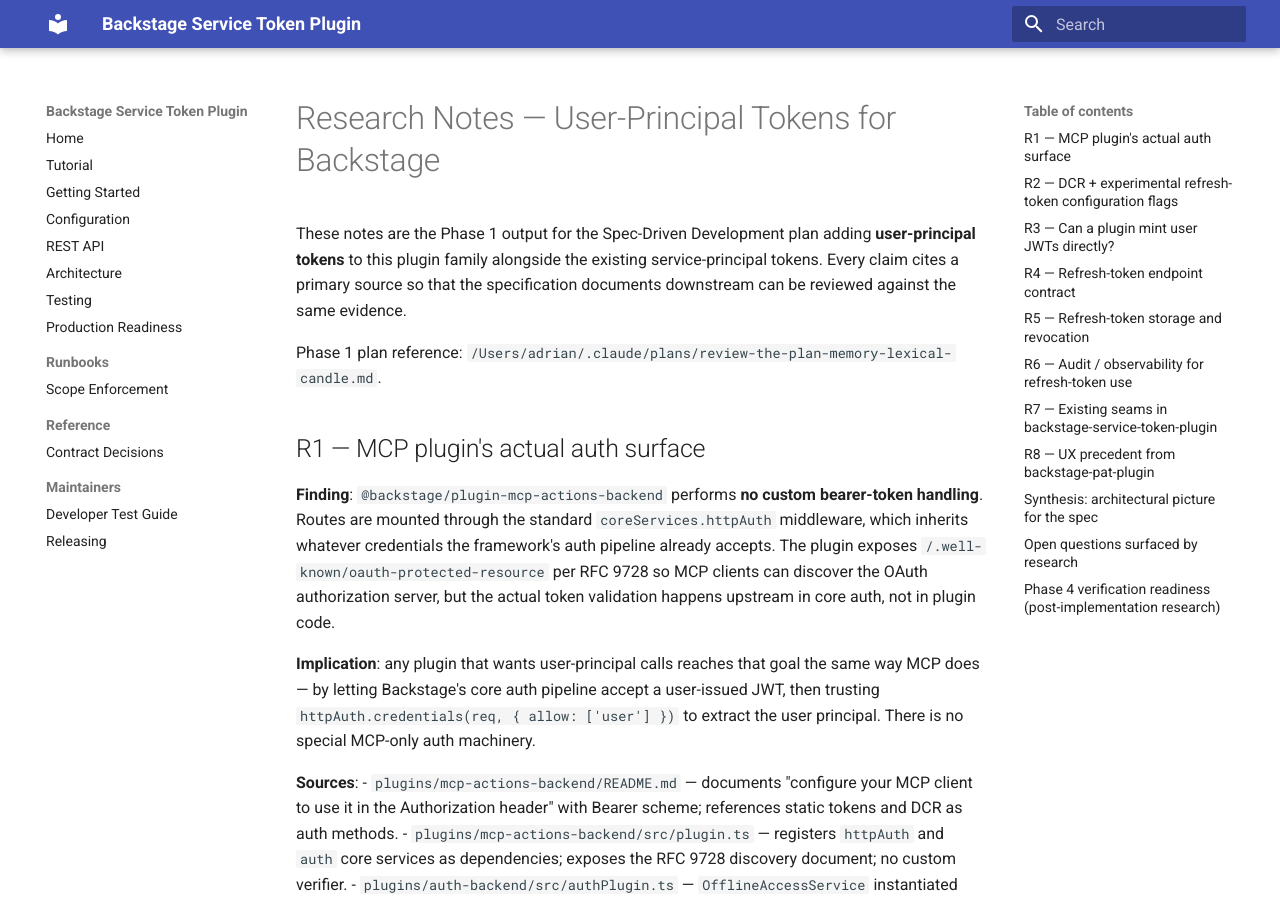
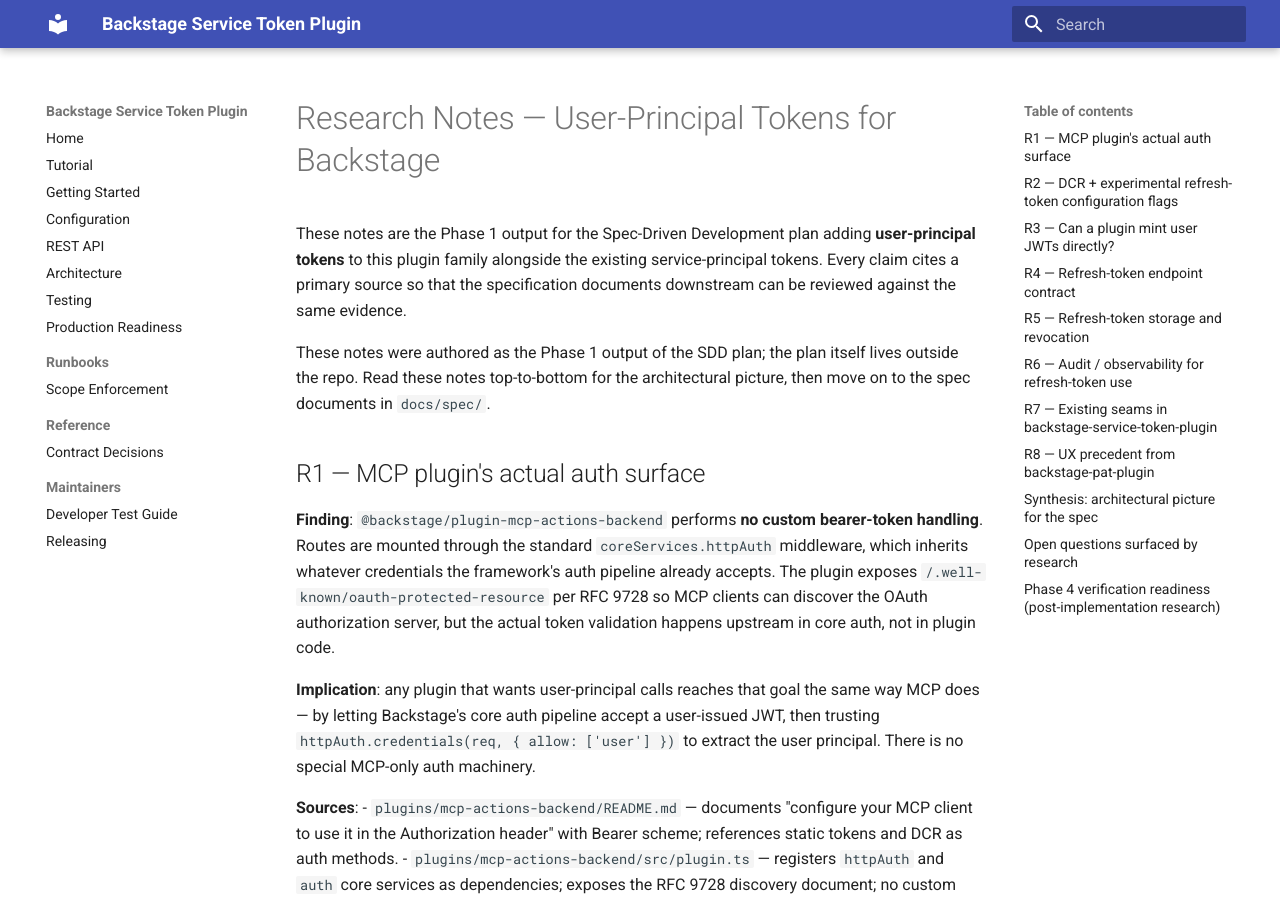
Before and after one commit to PrimeDX/backstage-access-tokens-plugin, an MkDocs documentation site: the page built from docs/research-notes.md, in a window 1280 px wide and 900 px high. Built offline with MkDocs 1.6.1 and Material for MkDocs 9.7.7, drawn with Linux system fonts in a browser that asks for light colours.

Commit message:
docs: drop developer-machine paths from research and verification notes
Two cross-references in the user-tokens docs pointed at a planning
file path on the author's local machine that nobody else can read.
Replace them with neutral text that describes the relationship
without leaking dev-environment specifics.

```diff
--- a/docs/research-notes.md
+++ b/docs/research-notes.md
@@ -5,7 +5,10 @@
 service-principal tokens. Every claim cites a primary source so that the
 specification documents downstream can be reviewed against the same evidence.
 
-Phase 1 plan reference: `/Users/adrian/.claude/plans/review-the-plan-memory-lexical-candle.md`.
+These notes were authored as the Phase 1 output of the SDD plan; the
+plan itself lives outside the repo. Read these notes top-to-bottom for
+the architectural picture, then move on to the spec documents in
+`docs/spec/`.
 
 ## R1 — MCP plugin's actual auth surface
 
```
Also changed, not shown: docs/spec/user-tokens-verification.md (+3 -3 lines).
